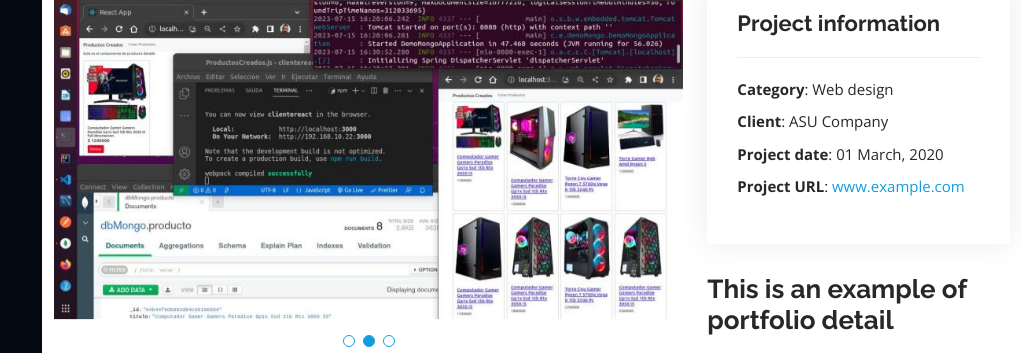
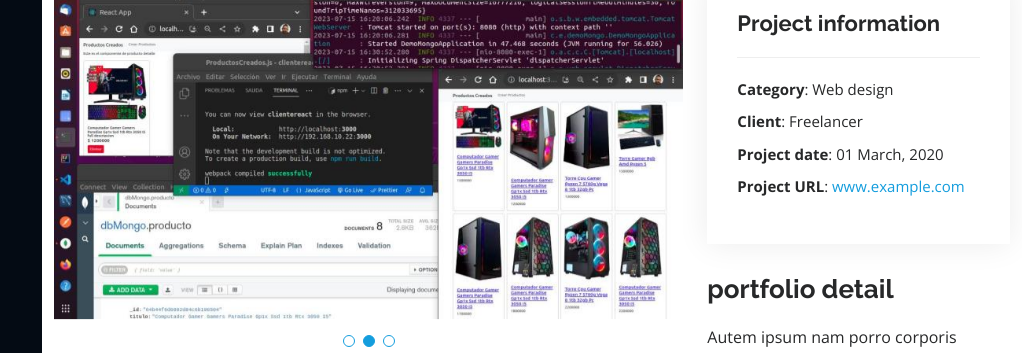
Before and after one commit to elkinguerrero007/elkinguerrero007.github.io, a plain HTML site: page portfolio-details.html in a window 1280 px wide. Shown: the part 139-492 px from the top of the page, 258-1280 px from the left. Drawn offline with nearby package versions, Linux system fonts and the light colour scheme.

Commit message:
Update portfolio-details.html

```diff
--- a/portfolio-details.html
+++ b/portfolio-details.html
@@ -52,7 +52,7 @@
           <a href="#" class="facebook"><i class="bx bxl-facebook"></i></a>
           <a href="#" class="instagram"><i class="bx bxl-instagram"></i></a>
           <a href="#" class="google-plus"><i class="bx bxl-skype"></i></a>
-          <a href="#" class="linkedin"><i class="bx bxl-linkedin"></i></a>
+          <a href="https://www.linkedin.com/in/back-end-developer-elkin-guerrero/" class="linkedin"><i class="bx bxl-linkedin"></i></a>
         </div>
       </div>
 
@@ -118,13 +118,13 @@
               <h3>Project information</h3>
               <ul>
                 <li><strong>Category</strong>: Web design</li>
-                <li><strong>Client</strong>: ASU Company</li>
+                <li><strong>Client</strong>: Freelancer</li>
                 <li><strong>Project date</strong>: 01 March, 2020</li>
                 <li><strong>Project URL</strong>: <a href="#">www.example.com</a></li>
               </ul>
             </div>
             <div class="portfolio-description">
-              <h2>This is an example of portfolio detail</h2>
+              <h2>portfolio detail</h2>
               <p>
                 Autem ipsum nam porro corporis rerum. Quis eos dolorem eos itaque inventore commodi labore quia quia. Exercitationem repudiandae officiis neque suscipit non officia eaque itaque enim. Voluptatem officia accusantium nesciunt est omnis tempora consectetur dignissimos. Sequi nulla at esse enim cum deserunt eius.
               </p>
```
